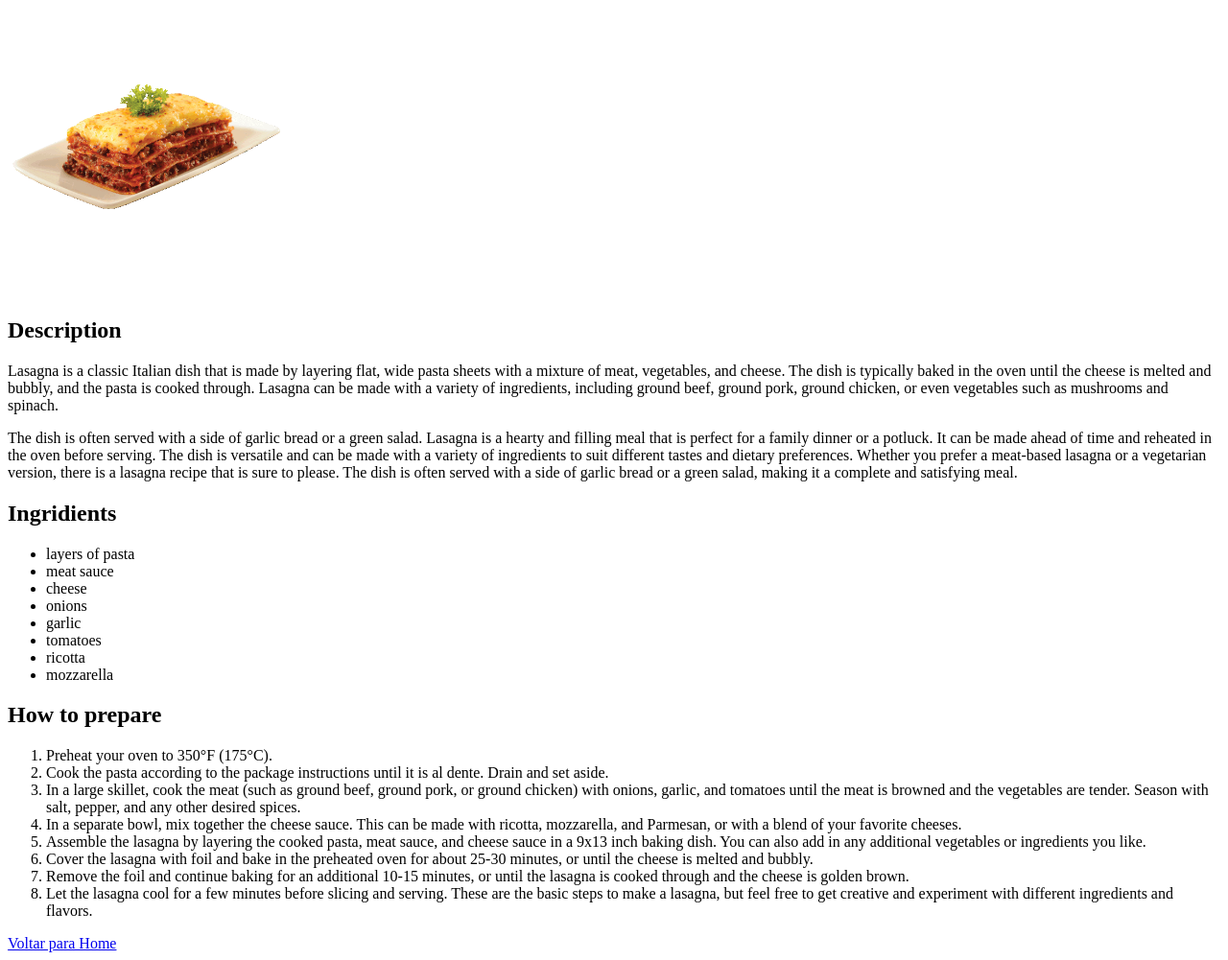
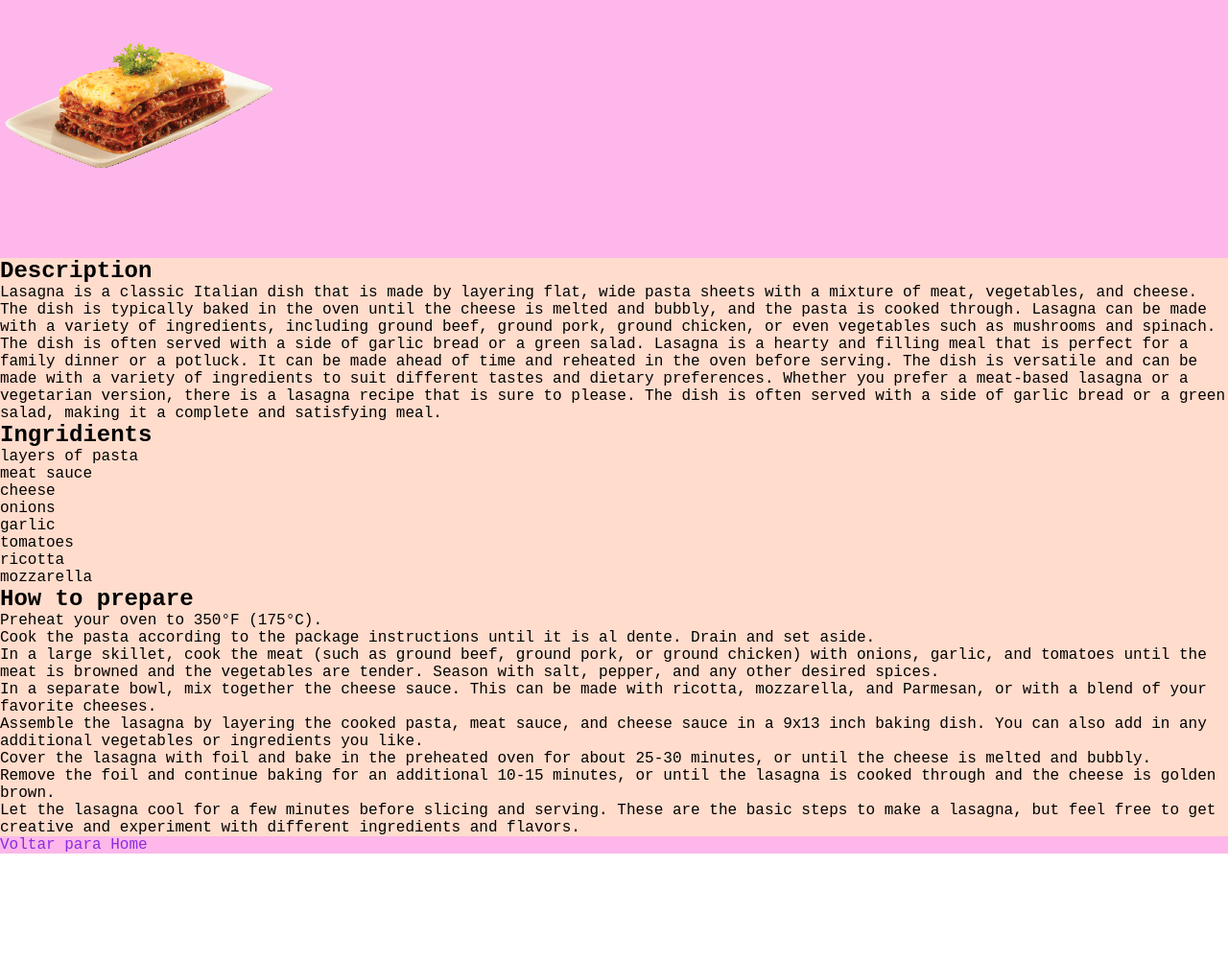
Before and after one commit to Sapiosonic/odin-recipes, a plain HTML site: page recipes/lasagna.html in a window 1280 px wide. Shown: the part 73-1074 px from the top of the page at 96% size. After the commit the page ends 963 px from the top, so only its background shows below. Drawn offline with Linux system fonts and the light colour scheme.

Commit message:
Add CSS style to recipes section

```diff
--- a/recipes/lasagna.html
+++ b/recipes/lasagna.html
@@ -3,13 +3,16 @@
 <head>
     <meta charset="UTF-8">
     <meta name="viewport" content="width=device-width, initial-scale=1.0">
+    <link rel="stylesheet" href="/src/css/styles.css">
     <title>Lasagna Recipe</title>
 </head>
 <body>
+    <main>
         <h1>Lasagna</h1>
 
         <img src="/src/img/lasagna.png" alt="lasagna" width="300" height="300">
 
+        <section>
             <h2>Description</h2>
             <p>
                 Lasagna is a classic Italian dish that is made by layering flat, wide
@@ -29,7 +32,9 @@
                 The dish is often served with a side of garlic bread or a green salad, making it a
                 complete and satisfying meal.
             </p>
+        </section>
 
+        <section>
             <h2>Ingridients</h2>
             <ul>
                 <li>layers of pasta</li>
@@ -41,7 +46,9 @@
                 <li>ricotta</li>
                 <li>mozzarella</li>
             </ul>
+        </section>
 
+        <section>
             <h2>How to prepare</h2>
             <ol>
                 <li>Preheat your oven to 350°F (175°C).</li>
@@ -75,7 +82,9 @@
                     to make a lasagna, but feel free to get creative and experiment with different ingredients and flavors.
                 </li>
             </ol>
+        </section>
 
         <a href="/index.html">Voltar para Home</a>
+    </main>
 </body>
 </html>
```
Also changed, not shown: recipes/index.html (+5 -0 lines), recipes/kebab.html (+9 -3 lines), recipes/noodles.html (+9 -0 lines). Lines whose indentation alone changed are shown as unchanged.
